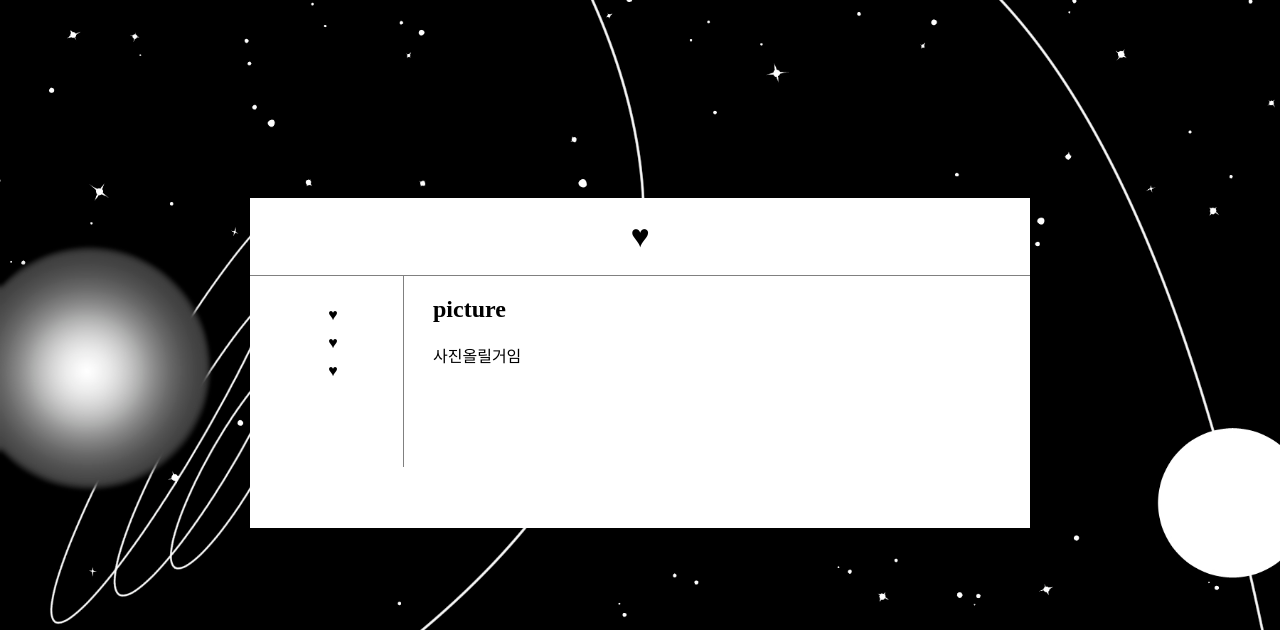
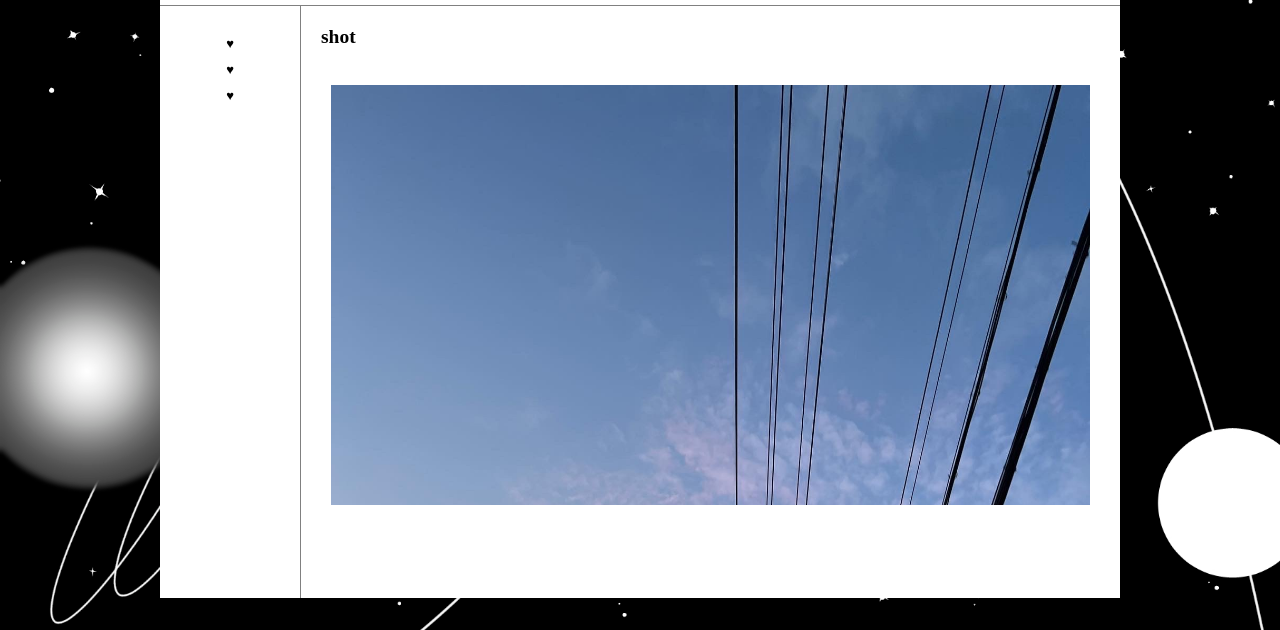
Before and after one commit to ooongi/likespace, a plain HTML site: page 3.html in a window 1280 px wide. Shown: the part 170-800 px from the top of the page. Drawn offline with Linux system fonts and the light colour scheme.

Commit message:
Add files via upload

```diff
--- a/3.html
+++ b/3.html
@@ -1,28 +1,43 @@
 <!doctype html>
 <html>
 <head>
-  <title>catch your mind,</title>
+  <title>chocie!</title>
   <meta charset="utf-8">
   <link rel="stylesheet" href="style.css">
   <link href="https://fonts.googleapis.com/css2?family=Noto+Sans+KR:wght@300&display=swap" rel="stylesheet">
 </head>
   <div class="fullfull">
     <body>
-      <div class="full">
-        <h1><a href="1.html">♥</a></h1>
-          <div id="grid">
+      <div class="title">
+        <div class="place">
+          <h1><a href="1.html">like space,</a></h1>
+        </div>
+        <div class="grid">
+         <div class="name">
             <ol>
               <li><a class="love" href="2.html">♥</a></li>
               <li><a class="love" href="3.html">♥</a></li>
               <li><a class="love" href="4.html">♥</a></li>
             </ol>
-            <div id="article">
-              <h2>picture</h2>
-              <p>
-                사진올릴거임
-              </p>
+         </div>
+         <div class="contents">
+          <div class="making">
+           <h2>shot</h2>
+           <div class="bonmoon">
+            <div class="scroll">
+              <div class="picture">
+                <img src="sky.JPG" width="100%">
+              </div>
+              <div class="picture">
+                <img src="cafe1.JPG" width="100%">
+                <img src="cafe2.JPG" width="100%">
+                <img src="cafe3.JPG" width="100%">
+
+                </p>
+              </div>
             </div>
           </div>
+        </div>
       </div>
     </body>
   </div>
--- a/style.css
+++ b/style.css
@@ -12,19 +12,31 @@ body {
   bottom: 0;
 }
 .fullfull {
+  background-color: #ffffff;
+  width: 960px;
+  height: 660px;
+  margin: 100px auto;
   position: relative;
-  margin: 350px auto;
-  width: 800px;
-  height: 350px;
+  display: flex;
+
 }
 .full {
+  background-color: #ffffff;
   position: absolute;
-  background-color: white;
+  border-radius: 9px;
   top: 10px;
   bottom: 10px;
   left: 10px;
   right: 10px;
+  display: flex;
+  flex-direction: column;
 
+}
+.title {
+  display: flex;
+  flex-direction: column;
+  font-size: 13px;
+  width: 960px;
 }
 a {
   color:black;
@@ -34,14 +46,53 @@ a {
 h1 {
   text-align: center;
   border-bottom:1px solid gray;
-  margin:0;
-  padding:20px;
+  padding-bottom: 20px;
+  margin-bottom: 0;
+}
+.place {
+  display: flex;
+  flex-direction: column;
+}
+.grid {
+  flex: 1;
+  display: flex;
+}
+.name {
+  display: flex;
+  flex-direction: row;
+}
+.contents {
+  flex: 1;
+  flex-direction: row;
+}
+.making {
+  margin: 20px;
 }
 p {
   font-family: 'Noto Sans KR', sans-serif;
   margin: auto;
   color:black;
   text-decoration: none;
+}
+.bonmoon {
+  font-family: 'KoPubDotumMedium';
+  flex: 1;
+  background-color: #ffffff;
+  border-radius: 10px;
+  margin-top: 6px;
+  width: 779px;
+  height: 450px;
+  display: flex;
+  flex-direction: column;
+}
+.scroll {
+  margin: 10px;
+  display: flex;
+  flex-direction: column;
+  overflow: auto;
+}
+.picture {
+  margin: 10px 0 10px 0;
 }
 a.love:hover {
   background-color: gray;
@@ -58,37 +109,3 @@ li {
   text-align: center;
   padding-top: 10px;
 }
-#grid {
-  display: grid;
-  grid-template-columns: 153px 1fr;
-}
-#grid ol {
-  padding-left: 33px;
-}
-#article {
-  padding-left: 30px;
-  padding-right: 30px;
-  padding-bottom: 100px;
-}
-::selection {
-  background-color: gray;
-  color: black;
-}
-@media only screen and (max-width:500px) {
-  #grid {
-    display: block;
-  }
-  ol {
-    border-right:none;
-    margin: auto;
-  }
-  h1 {
-    border-bottom:none;
-  }
-  body {
-    border: none;
-  }
-  #article {
-    text-align: center;
-  }
-}
```
Also changed, not shown: 1.html (+13 -7 lines), 2.html (+20 -9 lines), 4.html (+10 -10 lines), cafe1.JPG (added), cafe2.JPG (added), cafe3.JPG (added), sky.JPG (added), 1 other file.
